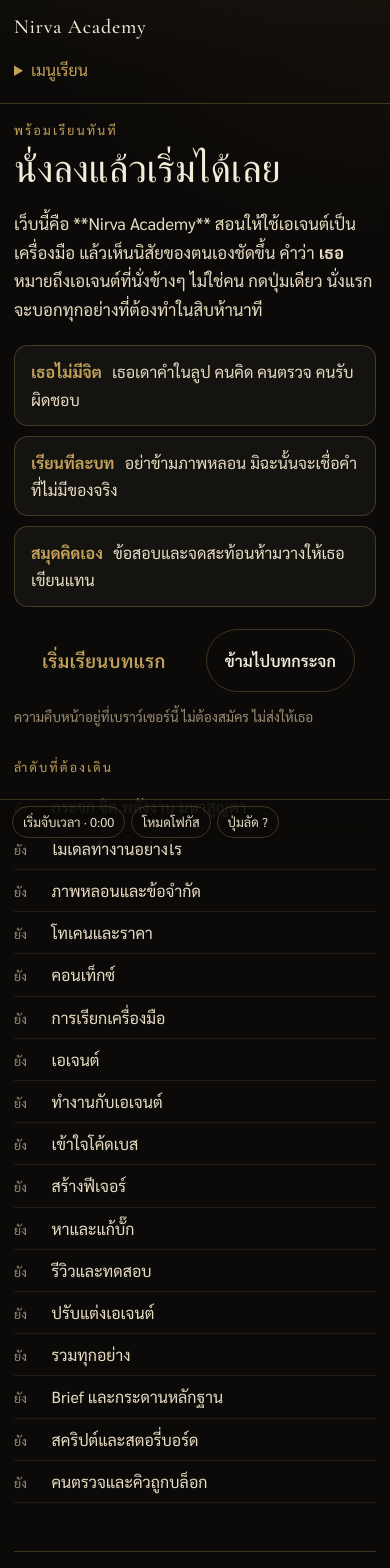
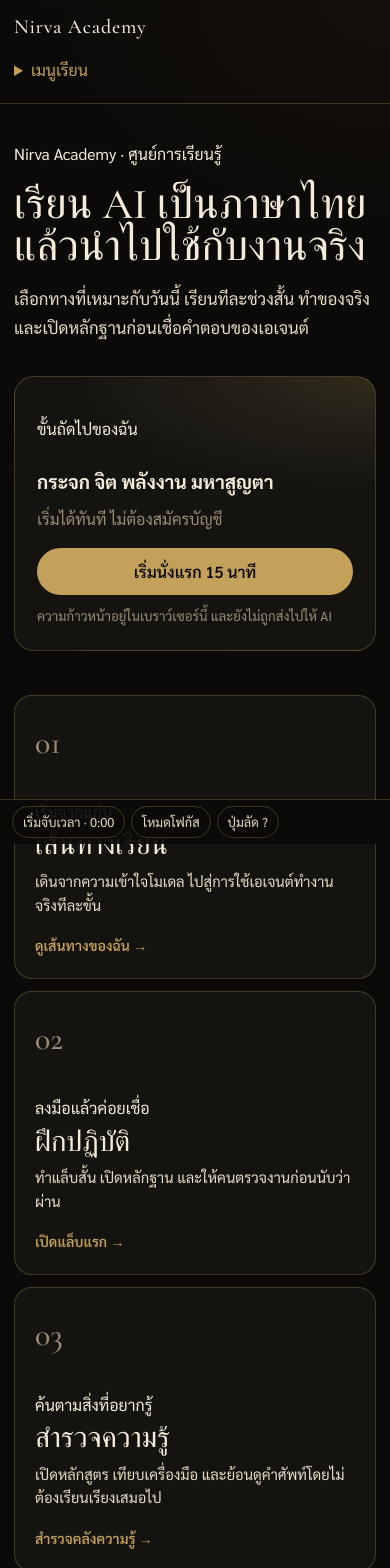
Before and after one commit to Nirvacore/AI-Acadamy, a Next.js app: page / in a window 390 px wide. Shown: the top 1568 px of the page. Built offline with nearby package versions, Linux system fonts and the light colour scheme.

Commit message:
feat: add learning center foundation

```diff
--- a/app/globals.css
+++ b/app/globals.css
@@ -237,6 +237,135 @@
   padding: 8px 0 12px;
 }
 
+.learning-center {
+  max-width: 1120px;
+  margin: 0 auto 30px;
+}
+
+.learning-center-hero {
+  display: grid;
+  grid-template-columns: minmax(0, 1.45fr) minmax(280px, 0.75fr);
+  gap: clamp(24px, 5vw, 64px);
+  align-items: end;
+  padding: 18px 0 34px;
+}
+
+.learning-center-hero h1 {
+  max-width: 16ch;
+  margin: 8px 0 14px;
+  font-family: "Cormorant Garamond", serif;
+  font-size: clamp(2.7rem, 6vw, 5.4rem);
+  font-weight: 500;
+  line-height: 0.98;
+}
+
+.next-step {
+  display: grid;
+  gap: 10px;
+  padding: 22px;
+  border: 1px solid var(--line);
+  border-radius: 20px;
+  background:
+    radial-gradient(500px 180px at 100% 0%, rgba(196, 161, 90, 0.16), transparent 62%),
+    var(--card);
+}
+
+.next-step strong {
+  font-size: 1.18rem;
+  line-height: 1.4;
+}
+
+.next-step span,
+.next-step small {
+  color: var(--mist);
+}
+
+.next-step .btn {
+  justify-content: center;
+  margin-top: 6px;
+  text-align: center;
+}
+
+.learning-hubs {
+  display: grid;
+  grid-template-columns: repeat(4, minmax(0, 1fr));
+  gap: 12px;
+  margin: 10px 0 26px;
+}
+
+.learning-hub {
+  position: relative;
+  display: flex;
+  min-height: 270px;
+  flex-direction: column;
+  padding: 20px;
+  overflow: hidden;
+  border: 1px solid var(--line);
+  border-radius: 18px;
+  background: var(--card);
+  color: var(--paper);
+  text-decoration: none;
+}
+
+.learning-hub:hover,
+.learning-hub:focus-visible {
+  border-color: var(--gold);
+  background: rgba(196, 161, 90, 0.08);
+  color: var(--paper);
+}
+
+.learning-hub .hub-index {
+  margin-bottom: auto;
+  color: var(--mist);
+  font-family: "Cormorant Garamond", serif;
+  font-size: 2rem;
+}
+
+.learning-hub strong {
+  margin: 4px 0 8px;
+  font-family: "Cormorant Garamond", serif;
+  font-size: 1.8rem;
+  font-weight: 500;
+  line-height: 1.1;
+}
+
+.hub-description {
+  color: var(--paper-2);
+  font-size: 0.92rem;
+  line-height: 1.6;
+}
+
+.hub-action {
+  margin-top: 18px;
+  color: var(--gold);
+  font-size: 0.88rem;
+  font-weight: 600;
+}
+
+.product-boundary {
+  display: flex;
+  gap: 24px;
+  align-items: center;
+  justify-content: space-between;
+  padding: 22px 24px;
+  border-left: 2px solid var(--gold);
+  background: rgba(244, 236, 217, 0.035);
+}
+
+.product-boundary h2,
+.product-boundary p {
+  margin: 4px 0;
+}
+
+.product-boundary p:not(.eyebrow) {
+  max-width: 72ch;
+  color: var(--paper-2);
+}
+
+.product-boundary .btn {
+  flex: 0 0 auto;
+}
+
 .start-hero h1 {
   font-family: "Cormorant Garamond", serif;
   font-weight: 500;
@@ -1201,6 +1330,30 @@
 }
 
 @media (max-width: 980px) {
+  .learning-center-hero {
+    grid-template-columns: 1fr;
+    gap: 18px;
+    padding-top: 12px;
+  }
+
+  .learning-center-hero h1 {
+    max-width: 19ch;
+    font-size: clamp(2.35rem, 11vw, 4rem);
+  }
+
+  .learning-hubs {
+    grid-template-columns: repeat(2, minmax(0, 1fr));
+  }
+
+  .learning-hub {
+    min-height: 230px;
+  }
+
+  .product-boundary {
+    align-items: flex-start;
+    flex-direction: column;
+  }
+
   .frame {
     grid-template-columns: minmax(0, 1fr);
     width: 100%;
@@ -1272,6 +1425,20 @@
   }
 }
 
+@media (max-width: 620px) {
+  .learning-hubs {
+    grid-template-columns: 1fr;
+  }
+
+  .learning-hub {
+    min-height: 0;
+  }
+
+  .learning-hub .hub-index {
+    margin-bottom: 28px;
+  }
+}
+
 .media-stack {
   display: flex;
   flex-direction: column;
--- a/app/page.tsx
+++ b/app/page.tsx
@@ -1,7 +1,7 @@
 import { Suspense } from "react";
 import { Dashboard } from "@/components/Dashboard";
 import { WeekPlan } from "@/components/WeekPlan";
-import { HeroStart } from "@/components/HeroStart";
+import { LearningCenterHome } from "@/components/LearningCenterHome";
 import { TrackedLink } from "@/components/TrackSwitch";
 import { courseHours, phaseLabel, portalLessons } from "@/lib/catalog";
 import { loadSchema } from "@/lib/curriculum";
@@ -13,7 +13,7 @@
 
   return (
     <Suspense fallback={null}>
-      <HeroStart lessons={lessons} />
+      <LearningCenterHome lessons={lessons} />
 
       <details className="more-lms">
         <summary>แผนเรียน ผลการเรียน และรายการบททั้งหมด</summary>
--- /dev/null
+++ b/components/LearningCenterHome.tsx
@@ -0,0 +1,114 @@
+"use client";
+
+import { useEffect, useMemo, useState } from "react";
+import type { PortalLesson } from "@/components/Dashboard";
+import { TrackedLink } from "@/components/TrackSwitch";
+import { PROGRESS_EVENT, readDone } from "@/lib/progress";
+
+const hubs = [
+  {
+    eyebrow: "เริ่มจากแก่น",
+    title: "เส้นทางเรียน",
+    description: "เดินจากความเข้าใจโมเดล ไปสู่การใช้เอเจนต์ทำงานจริงทีละขั้น",
+    href: "/start",
+    action: "ดูเส้นทางของฉัน",
+  },
+  {
+    eyebrow: "ลงมือแล้วค่อยเชื่อ",
+    title: "ฝึกปฏิบัติ",
+    description: "ทำแล็บสั้น เปิดหลักฐาน และให้คนตรวจงานก่อนนับว่าผ่าน",
+    href: "/lab/00-mirror-journal",
+    action: "เปิดแล็บแรก",
+  },
+  {
+    eyebrow: "ค้นตามสิ่งที่อยากรู้",
+    title: "สำรวจความรู้",
+    description: "เปิดหลักสูตร เทียบเครื่องมือ และย้อนดูคำศัพท์โดยไม่ต้องเรียนเรียงเสมอไป",
+    href: "/syllabus",
+    action: "สำรวจคลังความรู้",
+  },
+  {
+    eyebrow: "เห็นสิ่งที่ทำได้จริง",
+    title: "ความก้าวหน้า",
+    description: "ดูบทที่เรียน แบบตรวจ สมุดสะท้อน และหลักฐานที่ยังต้องทำให้ครบ",
+    href: "/progress",
+    action: "ดูความก้าวหน้า",
+  },
+] as const;
+
+export function LearningCenterHome({ lessons }: { lessons: PortalLesson[] }) {
+  const [done, setDone] = useState<string[]>([]);
+
+  useEffect(() => {
+    const sync = () => setDone(readDone());
+    sync();
+    window.addEventListener(PROGRESS_EVENT, sync);
+    return () => window.removeEventListener(PROGRESS_EVENT, sync);
+  }, []);
+
+  const lessonIds = useMemo(() => new Set(lessons.map((lesson) => lesson.id)), [lessons]);
+  const finished = done.filter((id) => lessonIds.has(id)).length;
+  const next = lessons.find((lesson) => !done.includes(lesson.id));
+  const started = finished > 0;
+  const complete = lessons.length > 0 && finished === lessons.length;
+  const continueHref = complete ? "/progress" : started && next ? `/learn/${next.slug}` : "/start";
+  const continueLabel = complete
+    ? "ทบทวนผลการเรียน"
+    : started && next
+      ? `เรียนต่อ · ${next.title_th}`
+      : "เริ่มนั่งแรก 15 นาที";
+
+  return (
+    <section className="learning-center" aria-labelledby="learning-center-title">
+      <header className="learning-center-hero">
+        <div>
+          <p className="eyebrow">Nirva Academy · ศูนย์การเรียนรู้</p>
+          <h1 id="learning-center-title">เรียน AI เป็นภาษาไทย แล้วนำไปใช้กับงานจริง</h1>
+          <p className="lede">
+            เลือกทางที่เหมาะกับวันนี้ เรียนทีละช่วงสั้น ทำของจริง และเปิดหลักฐานก่อนเชื่อคำตอบของเอเจนต์
+          </p>
+        </div>
+
+        <aside className="next-step" aria-label="ขั้นถัดไปของฉัน">
+          <p className="eyebrow">ขั้นถัดไปของฉัน</p>
+          <strong>{complete ? "เรียนครบเส้นทางปัจจุบันแล้ว" : next?.title_th ?? "ชั่วโมงแรก"}</strong>
+          <span>
+            {started
+              ? `เครื่องนี้บันทึกแล้ว ${finished} จาก ${lessons.length} บท`
+              : "เริ่มได้ทันที ไม่ต้องสมัครบัญชี"}
+          </span>
+          <TrackedLink className="btn primary" href={continueHref}>
+            {continueLabel}
+          </TrackedLink>
+          <small>ความก้าวหน้าอยู่ในเบราว์เซอร์นี้ และยังไม่ถูกส่งไปให้ AI</small>
+        </aside>
+      </header>
+
+      <nav className="learning-hubs" aria-label="เลือกพื้นที่เรียนรู้">
+        {hubs.map((hub, index) => (
+          <TrackedLink className="learning-hub" href={hub.href} key={hub.title}>
+            <span className="hub-index">0{index + 1}</span>
+            <span className="eyebrow">{hub.eyebrow}</span>
+            <strong>{hub.title}</strong>
+            <span className="hub-description">{hub.description}</span>
+            <span className="hub-action">{hub.action} →</span>
+          </TrackedLink>
+        ))}
+      </nav>
+
+      <aside className="product-boundary" aria-label="ขอบเขตผลิตภัณฑ์">
+        <div>
+          <p className="eyebrow">เรียนในที่เดียว แต่ไม่ปนผลิตภัณฑ์</p>
+          <h2>Nirva Academy คือพื้นที่เรียน</h2>
+          <p>
+            Nirva Media เป็นกรณีศึกษาสำหรับฝึกงานสื่อ ส่วน Nirva AI เป็นระบบอีกผลิตภัณฑ์หนึ่ง
+            ที่อาจนำความรู้นี้ไปใช้ งานในกรณีศึกษาจะไม่เผยแพร่จริงจนกว่าคนจะตรวจและอนุมัติ
+          </p>
+        </div>
+        <TrackedLink className="btn ghost" href="/media">
+          เปิดกรณีศึกษา Nirva Media
+        </TrackedLink>
+      </aside>
+    </section>
+  );
+}
--- a/components/Shell.tsx
+++ b/components/Shell.tsx
@@ -16,16 +16,16 @@
   return (
     <nav className="side-nav" aria-label="บทเรียน">
       <section>
-        <h2>เริ่มที่นี่</h2>
+        <h2>เริ่มเรียน</h2>
         <ul className="plain">
+          <li>
+            <TrackedLink className={current === "" ? "is-on" : ""} href="/">
+              ศูนย์การเรียนรู้
+            </TrackedLink>
+          </li>
           <li>
             <TrackedLink className={current === "start" ? "is-on" : ""} href="/start">
               ชั่วโมงแรก
-            </TrackedLink>
-          </li>
-          <li>
-            <TrackedLink className={current === "media" ? "is-on" : ""} href="/media">
-              กรณีศึกษาสื่อ
             </TrackedLink>
           </li>
           <li>
@@ -55,7 +55,18 @@
         </section>
       ))}
       <section>
-        <h2>อื่นๆ</h2>
+        <h2>ฝึกปฏิบัติ</h2>
+        <ul className="plain">
+          <li>
+            <TrackedLink href="/shop">ร้านค้าตัวอย่าง</TrackedLink>
+          </li>
+          <li>
+            <TrackedLink href="/journal">สมุดสะท้อน</TrackedLink>
+          </li>
+        </ul>
+      </section>
+      <section>
+        <h2>สำรวจความรู้</h2>
         <ul className="plain">
           <li>
             <TrackedLink href="/syllabus">หลักสูตร</TrackedLink>
@@ -64,22 +75,28 @@
             <TrackedLink href="/tracks">เทียบแทร็ก</TrackedLink>
           </li>
           <li>
-            <TrackedLink href="/media">กรณีศึกษาสื่อ</TrackedLink>
-          </li>
-          <li>
-            <TrackedLink href="/shop">ร้านค้าตัวอย่าง</TrackedLink>
-          </li>
-          <li>
-            <TrackedLink href="/journal">สมุดสะท้อน</TrackedLink>
-          </li>
-          <li>
             <TrackedLink href="/glossary">อภิธาน / บัตรคำ</TrackedLink>
           </li>
+        </ul>
+      </section>
+      <section>
+        <h2>ความก้าวหน้า</h2>
+        <ul className="plain">
           <li>
             <TrackedLink href="/progress">ผลการเรียน</TrackedLink>
           </li>
           <li>
             <TrackedLink href="/certificate">เกียรติบัตร</TrackedLink>
+          </li>
+        </ul>
+      </section>
+      <section>
+        <h2>กรณีศึกษา</h2>
+        <ul className="plain">
+          <li>
+            <TrackedLink className={current === "media" ? "is-on" : ""} href="/media">
+              Nirva Media · งานสื่อ
+            </TrackedLink>
           </li>
         </ul>
       </section>
```
Also changed, not shown: 4 other files (tests, documents, lock files or other folders).
